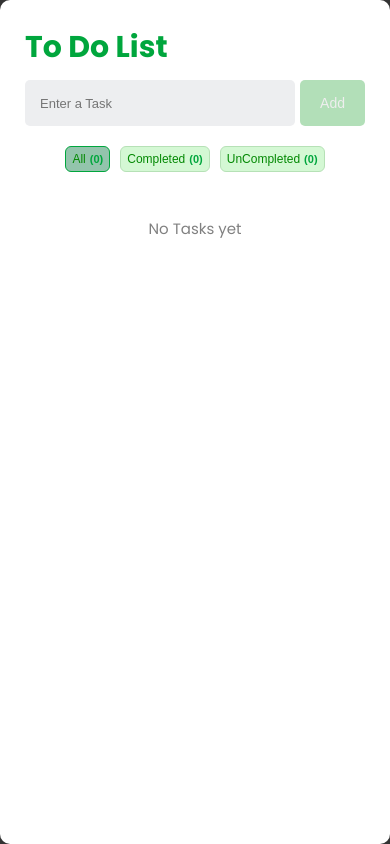
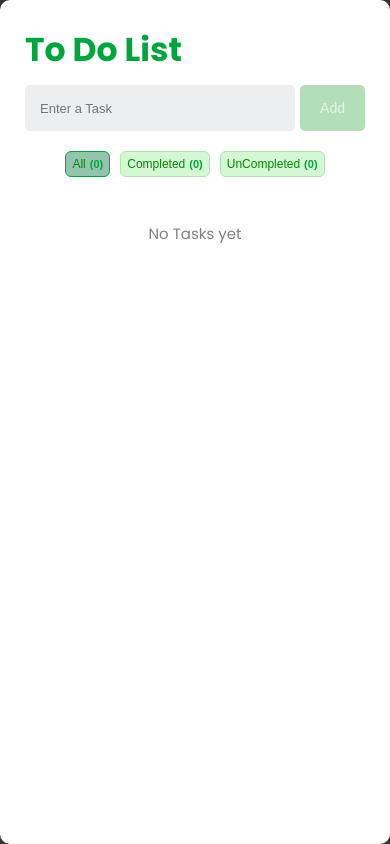
Before and after one commit to ahmed-eissa7/todo-list-react, a React (Vite) app: page / in a window 390 px wide. Built offline with nearby package versions, Linux system fonts and the light colour scheme.

Commit message:
change h1,input

```diff
--- a/src/index.css
+++ b/src/index.css
@@ -201,7 +201,7 @@ ul::-webkit-scrollbar {
   }
 
   .todo-list h1 {
-    font-size: 30px;
+    font-size: 33px;
   }
 
   form {
```
